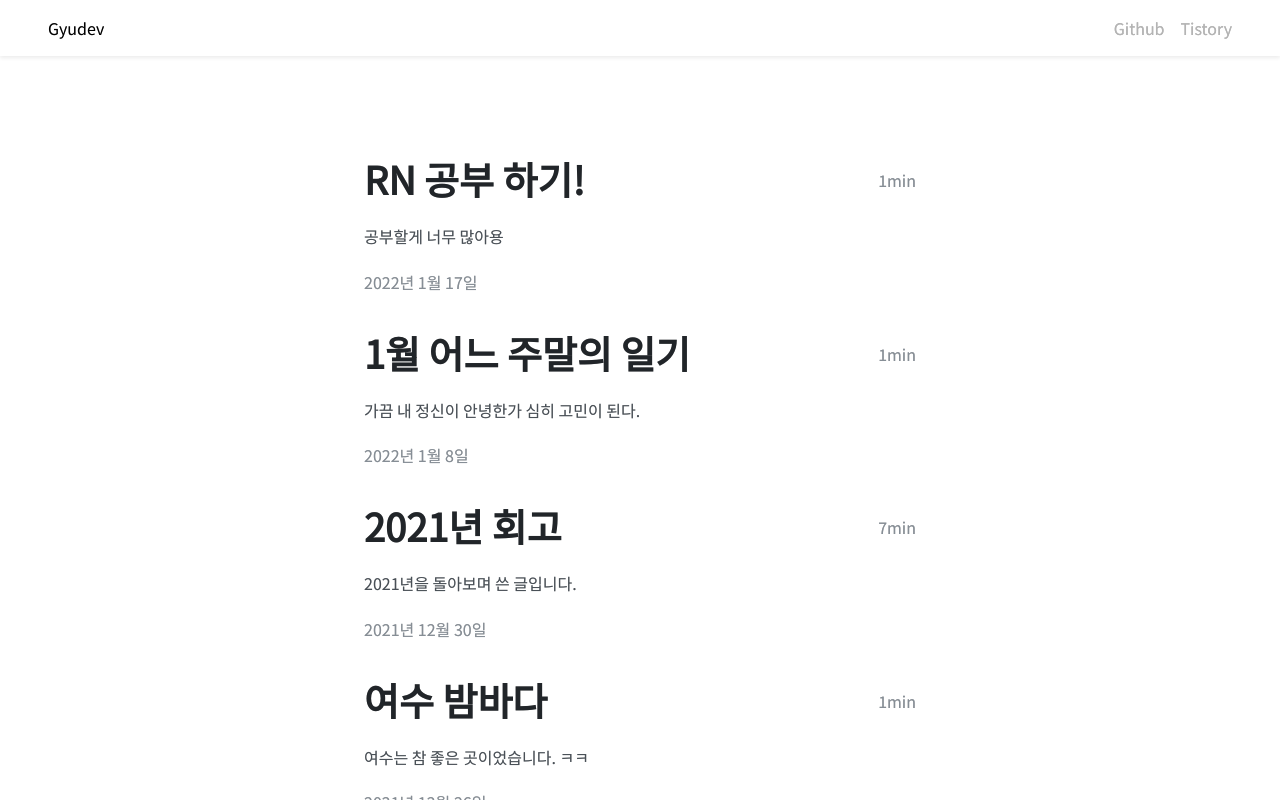
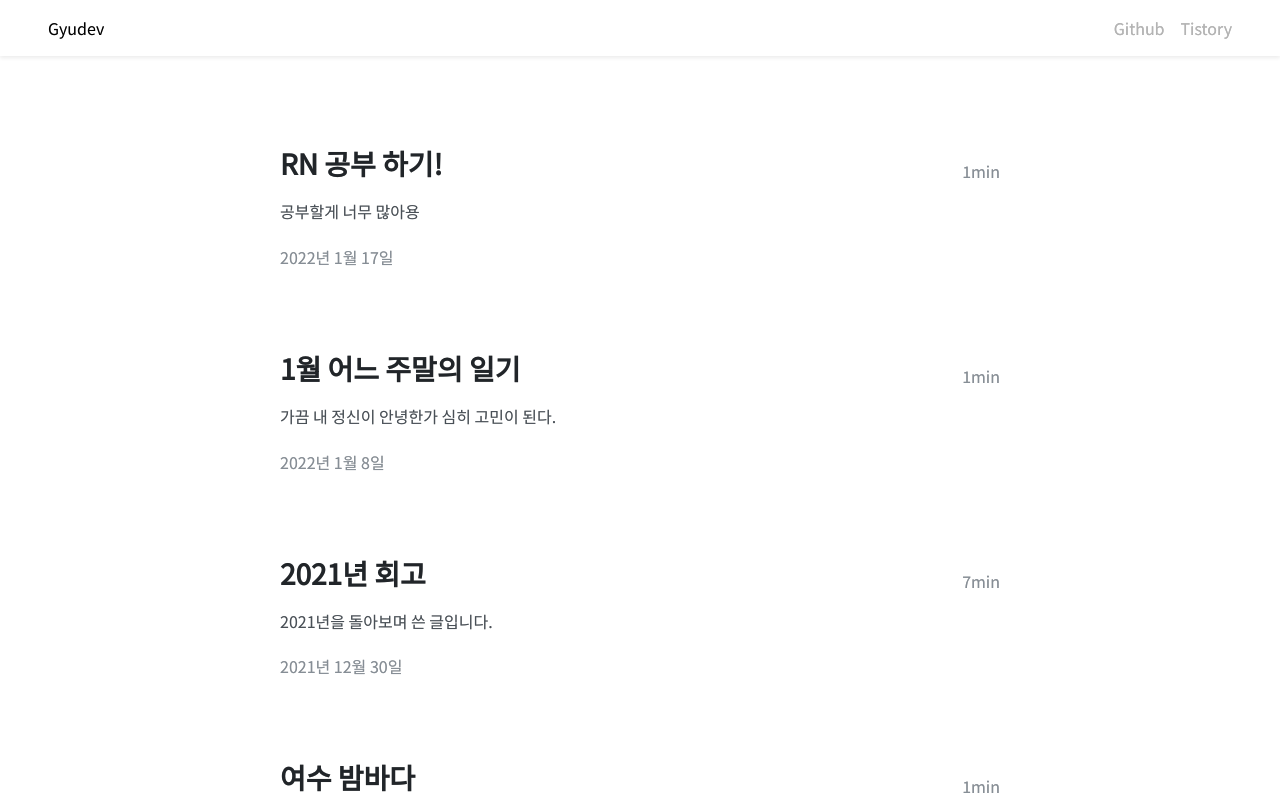
Before and after one commit to Gyumong/gyudev, a Gatsby site: page / in a window 1280 px wide. Built offline with nearby package versions, Linux system fonts and the light colour scheme; Gatsby itself is replaced by a stand-in of ours; some packages are replaced by stand-ins of ours.

Commit message:
fix: styling 수정

```diff
--- a/src/components/PostCard.jsx
+++ b/src/components/PostCard.jsx
@@ -6,7 +6,7 @@ const TitleLink = styled(Link)`
   text-decoration: none;
   h1 {
     margin: 0;
-    font-size: 2.375rem;
+    font-size: 1.75rem;
     font-weight: 700;
     line-height: 1.4;
     word-break: keep-all;
@@ -20,9 +20,9 @@ const TitleLink = styled(Link)`
 const PostCardBlock = styled.li`
   width: 100%;
   list-style: none;
-  margin-bottom: 5rem;
+  margin-bottom: 1rem;
   &:not(:last-child) {
-    margin-bottom: 1em;
+    margin-bottom: 4em;
   }
 `
 const StyledCoverAlt = styled.p`
@@ -40,11 +40,13 @@ const Date = styled.p`
 const HeadLine = styled.div`
   display: flex;
   justify-content: space-between;
+  align-items: flex-end;
   margin-bottom: 0.75rem;
 `;
 
 const ReadMore = styled.p`
   color: ${palette.gray[6]};
+  margin:0;
 `;
 
 const PostCard = ({ data }) => {
--- a/src/layout/index.jsx
+++ b/src/layout/index.jsx
@@ -4,8 +4,8 @@ import { Header } from "../components/header"
 import styled from "@emotion/styled"
 import SEO from '../components/seo'
 const Container = styled.ul`
-  margin: 3rem auto;
-  max-width: 34.5rem;
+  margin: 2.5rem auto;
+  max-width: 45rem;
   display: flex;
   flex-direction: column;
   padding: 0 1.5rem;
--- a/src/pages/index.js
+++ b/src/pages/index.js
@@ -1,5 +1,4 @@
 import React, { useMemo } from "react"
-import kebabCase from "lodash.kebabcase"
 import Layout from "../layout"
 import { graphql } from "gatsby"
 import PostCard from "../components/PostCard"
@@ -10,8 +9,6 @@ const IndexPage = ({ data }) => {
     () => uniq(data?.allMdx?.nodes.map(node => node?.frontmatter?.tags)),
     []
   )
-
-  console.log("오하요", tags)
 
   return (
     <Layout>
```
Also changed, not shown: src/components/Tags.jsx (deleted, +0 -74 lines), src/layout/blog-page-layout.jsx (+7 -5 lines).
